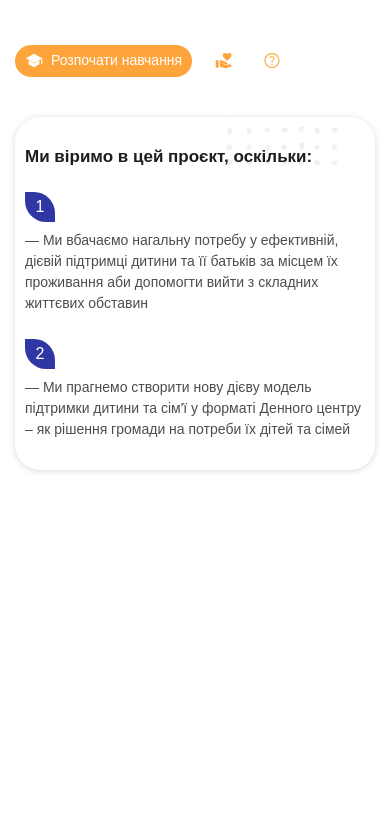
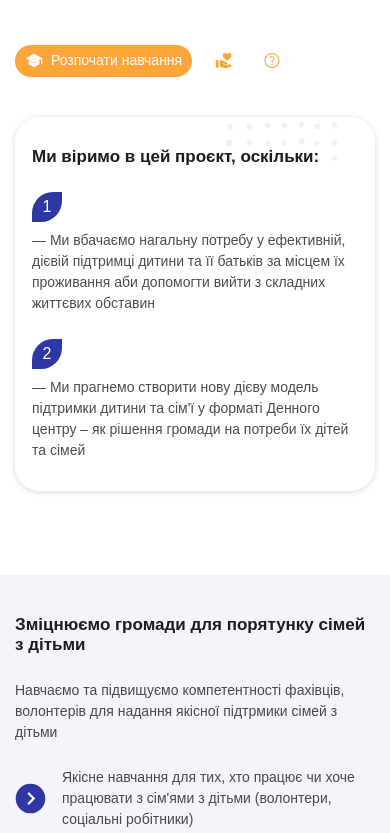
Before and after one commit to vitalikpetreniuk/capable-community, a website: page docs/index.html in a window 390 px wide. Shown: the part 1660-2493 px from the top of the page. Before the commit the page ends 2214 px from the top, so only its background shows below. Drawn offline with nearby package versions, Linux system fonts and the light colour scheme.

Commit message:
adaptive

```diff
--- a/_src/scss/_child-population.scss
+++ b/_src/scss/_child-population.scss
@@ -172,7 +172,7 @@
 
 
         @include media-for (null, $sm){
-            padding: 30px 10px;
+            padding: 30px 17px;
             background: url(../img/bg-dots.png);
             background-repeat: no-repeat;
             background-position: 85% -22%;
--- a/_src/scss/_general.scss
+++ b/_src/scss/_general.scss
@@ -173,6 +173,10 @@ body{
 
     .bg-limon-rotate{
         border-radius:  0% 70% 0% 70%;
+
+        @include media-for (null, $sm){
+            border-radius:  70% 0% 70% 0%;
+        }
     }
 
 
--- a/_src/scss/_statistics.scss
+++ b/_src/scss/_statistics.scss
@@ -1,8 +1,6 @@
 .statistics{
     padding: 3rem 0;
-    @include media-for (null, $sm){
-        display: none;
-    }
+
     .statistics-card{
         color: $accent;
         padding: 0 1.3rem;
@@ -10,16 +8,29 @@
         border-right: 1px solid #D9D9D9;
         height: 130px;
 
+        @include media-for (null, $sm){
+            border: none;
+        }
+
         .numb{
             font-size: 60px;
-            text-shadow: 1px 0px 0px $green-shadow;
+            text-shadow: 3px 0px 0px $green-shadow;
+
+            @include media-for (null, $sm){
+                font-size: 40px;
+            }
         }
 
         .text{
             font-size: 17px;
+
+            @include media-for (null, $sm){
+                font-size: 13px;
+            }
         }
     }
     .statistics-card-last{
         border-right: none;
+
     }
 }
--- a/_src/scss/_why_us.scss
+++ b/_src/scss/_why_us.scss
@@ -6,11 +6,12 @@
     background-position: 0% 0%;
     background-repeat: no-repeat;
 
-    @include media-for(null, $tablet){
-        display: none;
-    }
     @include media-for (null, $sm){
-        display: none;
+       height: auto;
+       padding: 50px 0 60px;
+       background: url(../img/bg-whu-us-mb.png) 0% 100%/100%, $accent;
+       background-repeat: no-repeat;
+       background-position: 0% 0%;
     }
 
     h3{
@@ -22,11 +23,19 @@
         font-size: 24px;
         font-weight: 700;
         color: $text-white;
+
+        @include media-for (null, $sm){
+            font-size: 14px;
+        }
     }
 
     p{
         font-size: 14px;
         color: $text-white;
+
+        @include media-for (null, $sm){
+            font-size: 13px;
+        }
     }
 
     ul{
@@ -36,9 +45,17 @@
             margin-bottom: 2rem;
             min-height: 8rem;
 
+            @include media-for (null, $sm){
+                margin-bottom: 24px;
+                min-height: auto;
+            }
             div{
                 width: 89%;
                 margin-left: 1.2rem;
+
+                @include media-for (null, $sm){
+                    margin-left: .5rem;
+                }
             }
         }
     }
@@ -46,6 +63,13 @@
     .bg-limon{
         width: 65px;
         height: 65px;
+        @include media-for (null, $sm){
+            width: 35px;
+            height: 35px;
+            img{
+                width: 70%;
+            }
+        }
     }
 
 }
--- a/_src/scss/_сommunity-strengthening.scss
+++ b/_src/scss/_сommunity-strengthening.scss
@@ -1,14 +1,22 @@
 .сommunity-strengthening{
-    @include media-for (null, $sm){
-        display: none;
-    }
     padding: 184px 0 200px;
     height: 905px;
     background: url(../img/сommunity-strengthening.png) 0% 100%/40%, url(../img/bg-dots-two.png) 73% 52%/44% ,  $bg-gray;
     background-repeat: no-repeat;
 
+    @include media-for (null, $sm){
+        padding: 40px 0 0;
+        height: 862px;
+        background: url(../img/сommunity-strengthening.png) 0% 116%/112%, url(../img/bg-dots-two.png) 100% 40%/150%,  $bg-gray;
+        background-repeat: no-repeat;
+    }
+
     h3{
         font-size: 54px;
+
+        @include media-for (null, $sm){
+            font-size: 17px;
+        }
     }
 
     p{
@@ -40,6 +48,11 @@
 
             img{
                 margin-right: 1rem;
+
+                @include media-for (null, $sm){
+                    width: 31px;
+                    height: 31px;
+                }
             }
         }
     }
--- a/docs/index.html
+++ b/docs/index.html
@@ -566,6 +566,7 @@
 
             <div class="col-md-6">
                 <ul class="why_us-list">
+
                     <li>
                         <span class="bg-limon bg-limon-rotate">
                             <img src="img/why_us4.svg" alt="image">
@@ -581,6 +582,7 @@
                             </p>
                         </div>
                     </li>
+
                     <li>
                         <span class="bg-limon">
                             <img src="img/why_us5.svg" alt="image">
@@ -606,7 +608,7 @@
 		<section class="statistics">
     <div class="container">
         <div class="row">
-            <div class="col-md-3">
+            <div class="col-md-3 col-6 p-md-2 p-0">
                 <div class="statistics-card">
                     <div class="numb">
                         19+
@@ -616,7 +618,7 @@
                     </div>
                 </div>
             </div>
-            <div class="col-md-3">
+            <div class="col-md-3 col-6 p-md-2 p-0">
                 <div class="statistics-card">
                     <div class="numb">
                         213+
@@ -626,7 +628,7 @@
                     </div>
                 </div>
             </div>
-            <div class="col-md-3">
+            <div class="col-md-3 col-6 p-md-2 p-0">
                 <div class="statistics-card">
                     <div class="numb">
                         57+
@@ -636,7 +638,7 @@
                     </div>
                 </div>
             </div>
-            <div class="col-md-3">
+            <div class="col-md-3 col-6 p-md-2 p-0">
                 <div class="statistics-card statistics-card-last">
                     <div class="numb">
                         190+
@@ -674,7 +676,7 @@
                             Lorem ipsum — класичний варіант умовного беззмістовного тексту, що вставляється в макет сторінки. Lorem ipsum — це перекручений уривок з філософського трактату Цицерона «Про межі добра і зла», написаного в 45 році до нашої ери
                         </p>
 
-                        <small class="expand_testimonial">Читати быльше</small>
+                        <small class="expand_testimonial">Читати більше</small>
 
                         <div style="display: none;" class="full_testimonial">
 
@@ -714,7 +716,7 @@
                             Lorem ipsum — класичний варіант умовного беззмістовного тексту, що вставляється в макет сторінки. Lorem ipsum — це перекручений уривок з філософського трактату Цицерона «Про межі добра і зла», написаного в 45 році до нашої ери
                         </p>
 
-                        <small class="expand_testimonial">Читати быльше</small>
+                        <small class="expand_testimonial">Читати більше</small>
 
                         <div style="display: none;" class="full_testimonial">
 
```
Also changed, not shown: _dist/index.html (+8 -6 lines), _src/includes-for-main/statistics.html (+4 -4 lines), _src/includes-for-main/why_us.html (+2 -0 lines), _dist/css/style.css, _dist/css/style.min.css, _dist/img/bg-whu-us-mb.png (added), _src/img/bg-whu-us-mb.png (added), docs/css/style.min.css, docs/img/bg-whu-us-mb.png (added).
